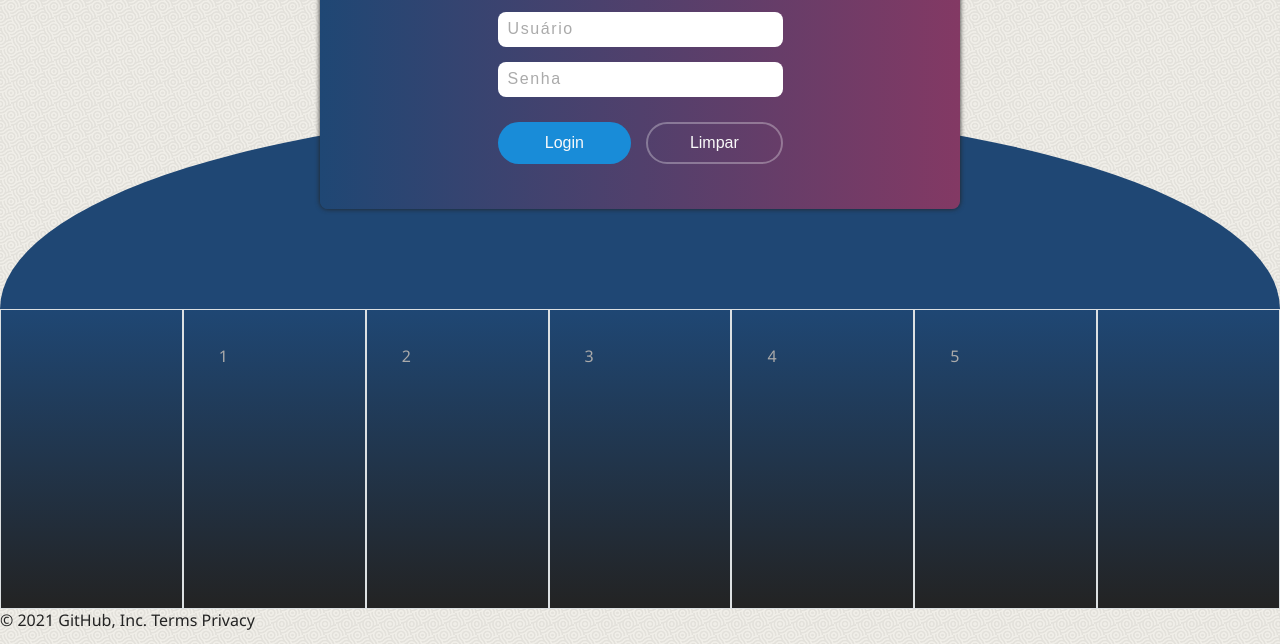
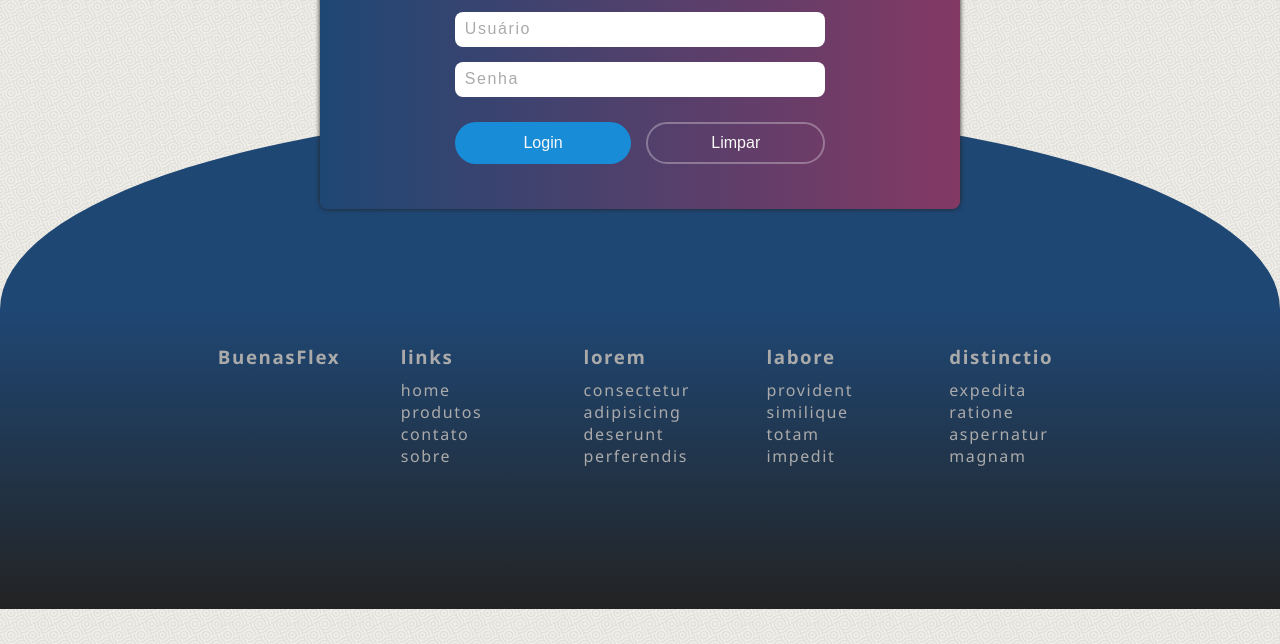
Before and after one commit to alvarenga-allan/prof_Marnei, a plain HTML site: page login_flex/index.html in a window 1280 px wide. Shown: the part 156-800 px from the top of the page. Drawn offline with Linux system fonts and the light colour scheme.

Commit message:
add responsivo

```diff
--- a/login_flex/css/style.css
+++ b/login_flex/css/style.css
@@ -1,9 +1,8 @@
-
 /* Limpa as formatações das tags (padrão) */
 * {
     margin: 0;
     padding: 0;
-    box-sizing: border-box; /*estudar*/
+    box-sizing: border-box;
 }
 
 html {
@@ -58,7 +57,7 @@ form input {
     margin: auto;
     border-radius: 8px;
     border: none;
-    outline: none;/*linha quando ta selecionado*/
+    outline: none;
     padding: 10px;
     margin-bottom: 15px;
 }
@@ -116,6 +115,7 @@ form ::placeholder {
 }
 
 footer {
+    letter-spacing: 0.1rem;
     margin-top: 100px;
     min-height: 300px;
     background: linear-gradient(180deg, #1f4774, #232323);
@@ -123,11 +123,104 @@ footer {
 }
 
 footer div {
-    width: 20%;
+    width: 100%;
+    height: 200px;
     padding: 35px;
     color: #aaaaaa;
+    overflow: hidden;
 
-    /* overflow: hidden; */
+    /* border: #dce0e2 solid 1px; */
+}
 
-    border: #dce0e2 solid 1px;
+footer h3 {
+    margin-bottom: 10px;
 }
+
+footer li {
+    list-style-type: none;
+}
+
+/* ::::: Media Queries ::::: */
+
+/* Extra small (xs): Smartphone (portrait - retrato) */
+@media (min-width: 350px) and (max-width: 576px) {
+    /* .arco {
+        background-color: #8a2be2;
+    } */
+
+    .container, form {
+        width: 90%;
+    }
+
+    footer {
+        display: block;
+    }
+
+    .hide {
+        display: none;
+    }
+}
+
+/* Small (sm): Smartphone (landscape - paisagem) */
+@media (min-width: 576px) {
+    /* .arco {
+        background-color: #fffb27;
+    } */
+
+    .container, form {
+        width: 80%;
+    }
+
+    footer {
+        display: block;
+    }
+
+    .hide {
+        display: none;
+    }
+}
+
+/* Medium (md): Tablet */
+@media (min-width: 768px) {
+    /* .arco {
+        background-color: #24e2c3;
+    } */
+
+    .container {
+        width: 60%;
+    }
+
+    footer {
+        display: flex;
+    }
+}
+
+/* Large (lg): Notebook */
+@media (min-width: 992px) {
+    /* .arco {
+        background-color: #e2a624;
+    } */
+
+    .container {
+        width: 50%;
+    }
+
+    form {
+        width: 65%;
+    }
+
+    .hide {
+        display: block;
+    }
+}
+
+/* Extra Large (xl): Computador */
+@media (min-width: 1200px) {
+    /* .arco {
+        background-color: #706d67;
+    } */
+
+    .container, form {
+        max-width: 650px;
+    }
+}
--- a/login_flex/index.html
+++ b/login_flex/index.html
@@ -2,17 +2,20 @@
 <html lang="pt-br">
 <head>
     <meta charset="UTF-8">
+    <meta name="author" content="prof. Marnei Cardoso">
+    <meta name="keywords" content="tela login, flex, flexbox, css, media queries">
+    <meta name="description" content="Tela de Login com Flexbox CSS">
     <meta http-equiv="X-UA-Compatible" content="IE=edge">
     <meta name="viewport" content="width=device-width, initial-scale=1.0">
     <title>Login Flex</title>
-    <link rel="stylesheet" href="./css/style.css">
+    <link rel="stylesheet" href="css/style.css">
 </head>
 <body>
 
     <div class="container">
         <form>
             <h1>Login</h1>
-            <!-- placeholder é o texto dentro do formulario -->
+
             <input type="text" placeholder="Usuário">
             <input type="password" placeholder="Senha">
 
@@ -26,17 +29,48 @@
     <div class="arco"></div>
 
     <footer>
-        <div></div>
-        <div>1</div>
-        <div>2</div>
-        <div>3</div>
-        <div>4</div>
-        <div>5</div>
-        <div></div>
+        <div class="hide"></div>
+        <div>
+            <h3>BuenasFlex</h3>
+        </div>
+        <div>
+            <h3>links</h3>
+            <ul>
+                <li>home</li>
+                <li>produtos</li>
+                <li>contato</li>
+                <li>sobre</li>
+            </ul>
+        </div>
+        <div>
+            <h3>lorem</h3>
+            <ul>
+                <li>consectetur</li>
+                <li>adipisicing</li>
+                <li>deserunt</li>
+                <li>perferendis</li>
+            </ul>
+        </div>
+        <div>
+            <h3>labore</h3>
+            <ul>
+                <li>provident</li>
+                <li>similique</li>
+                <li>totam</li>
+                <li>impedit</li>
+            </ul>
+        </div>
+        <div>
+            <h3>distinctio</h3>
+            <ul>
+                <li>expedita</li>
+                <li>ratione</li>
+                <li>aspernatur</li>
+                <li>magnam</li>
+            </ul>
+        </div>
+        <div class="hide"></div>
     </footer>
 
 </body>
 </html>
-© 2021 GitHub, Inc.
-Terms
-Privacy
```
